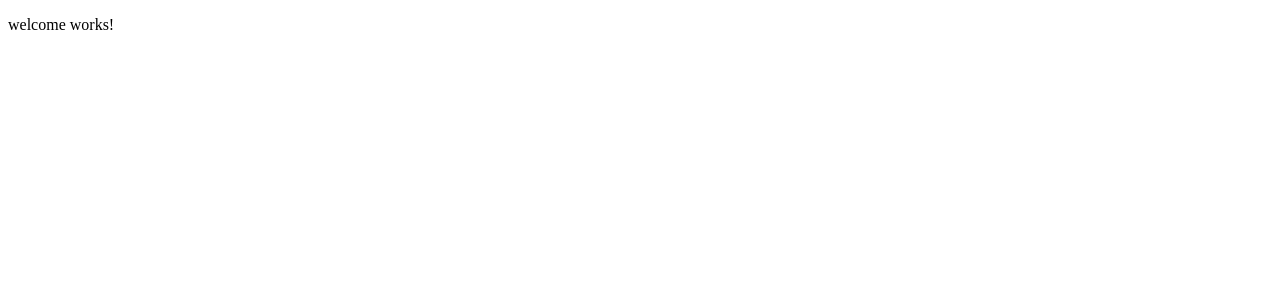
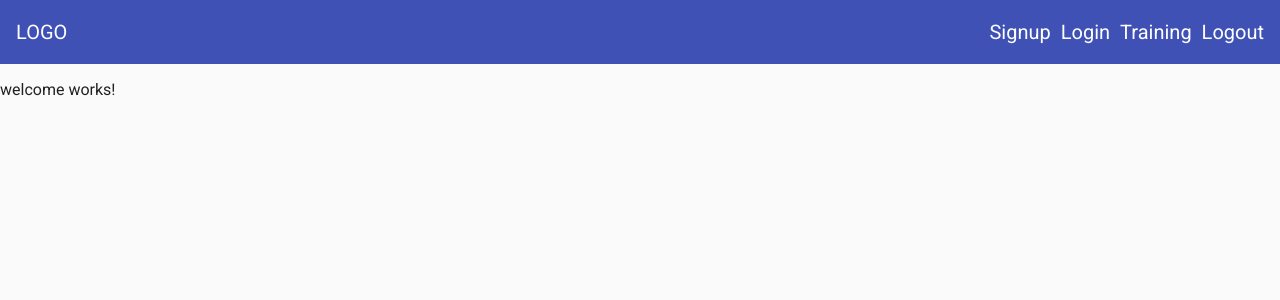
Before and after one commit to andristofrank/fitness-tracker-app, an Angular app: page / in a window 1280 px wide. Shown: the top 300 px of the page. Built offline with nearby package versions, Linux system fonts and the light colour scheme.

Commit message:
implemented sidenav and toolbar
for all screens with styling and router link included

```diff
--- a/src/app/app.component.html
+++ b/src/app/app.component.html
@@ -1 +1,47 @@
-<router-outlet></router-outlet>
+<mat-sidenav-container>
+    <mat-sidenav #sidenav role="navigation">
+        <mat-nav-list>
+            <a mat-list-item routerLink="/signup" (click)="sidenav.close()">
+                <mat-icon>face</mat-icon>
+                <span class="nav-caption">Signup</span>
+            </a>
+            <a mat-list-item routerLink="/login" (click)="sidenav.close()">
+                <mat-icon>follow_the_signs</mat-icon>
+                <span class="nav-caption">Login</span>
+            </a>
+            <a mat-list-item routerLink="/training" (click)="sidenav.close()">
+                <mat-icon>military_tech</mat-icon>
+                <span class="nav-caption">Training</span>
+            </a>
+            <mat-list-item>
+                <button mat-icon-button (click)="sidenav.close()">
+                    <mat-icon>eject</mat-icon>
+                    <span class="nav-caption">Logout</span>
+                </button>
+            </mat-list-item>
+        </mat-nav-list>
+    </mat-sidenav>
+    <mat-sidenav-content>
+        <mat-toolbar color="primary">
+            <div fxHide.gt-xs>
+                <button
+                    mat-icon-button
+                    (click)="sidenav.toggle()">
+                    <mat-icon>menu</mat-icon>
+                </button>
+            </div>
+            <div><a routerLink="/">LOGO</a></div>
+            <div fxFlex fxLayout fxLayoutAlign="flex-end" fxHide.xs>
+                <ul fxLayout fxLayoutGap="10px" class="navigation-items">
+                    <li><a routerLink="/signup">Signup</a></li>
+                    <li><a routerLink="/login">Login</a></li>
+                    <li><a routerLink="/training">Training</a></li>
+                    <li><a>Logout</a></li>
+                </ul>
+            </div>
+        </mat-toolbar>
+        <main>
+            <router-outlet></router-outlet>
+        </main>
+    </mat-sidenav-content>
+</mat-sidenav-container>
--- a/src/app/app.component.scss
+++ b/src/app/app.component.scss
@@ -0,0 +1,28 @@
+mat-sidenav-container, mat-sidenav-content, mat-sidenav {
+    height: 100%;
+}
+
+mat-sidenav {
+    width: 250px;
+}
+
+a {
+    text-decoration: none;
+    color: white;
+}
+
+a:hover,
+a:active {
+    color: lightsalmon;
+}
+
+.navigation-items {
+    list-style: none;
+    padding: 0;
+    margin: 0;
+}
+
+.nav-caption {
+    display: inline-block;
+    padding-left: 6px;
+}
--- a/src/app/app.component.ts
+++ b/src/app/app.component.ts
@@ -6,5 +6,5 @@
   styleUrls: ['./app.component.scss']
 })
 export class AppComponent {
-  title = 'fitness-tracker-app';
+
 }
--- a/src/index.html
+++ b/src/index.html
@@ -7,6 +7,7 @@
   <meta name="viewport" content="width=device-width, initial-scale=1">
   <link rel="icon" type="image/x-icon" href="favicon.ico">
   <link href="https://fonts.googleapis.com/icon?family=Material+Icons" rel="stylesheet">
+  <link href="https://fonts.googleapis.com/css?family=Roboto" rel="stylesheet">
 </head>
 <body>
   <app-root></app-root>
--- a/src/styles.scss
+++ b/src/styles.scss
@@ -1,2 +1,11 @@
 /* You can add global styles to this file, and also import other style files */
 @import "~@angular/material/prebuilt-themes/indigo-pink.css";
+
+html, body {
+    font-family: 'Roboto', sans-serif;
+    height: 100%;
+}
+
+body {
+    margin: 0;
+}
```
Also changed, not shown: src/app/material.module.ts (+11 -2 lines).
